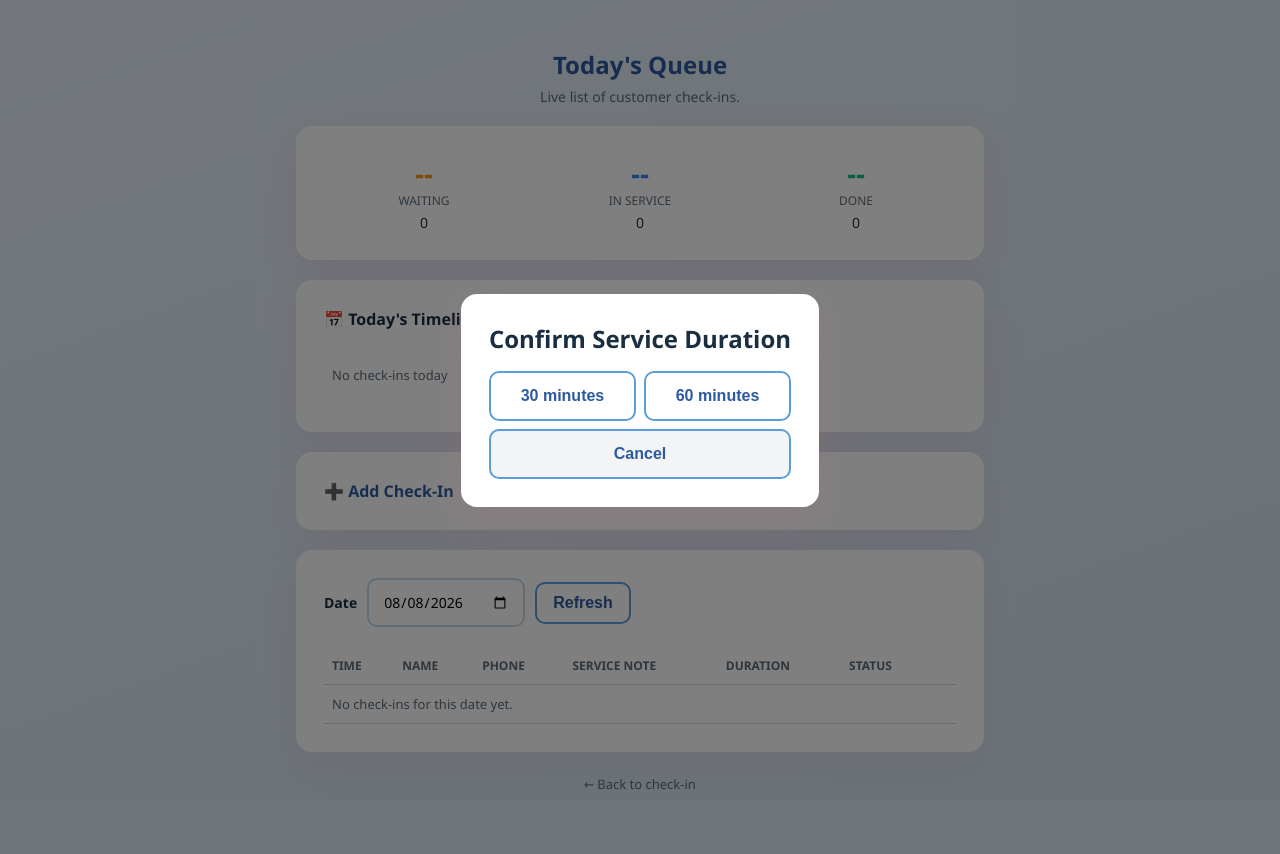
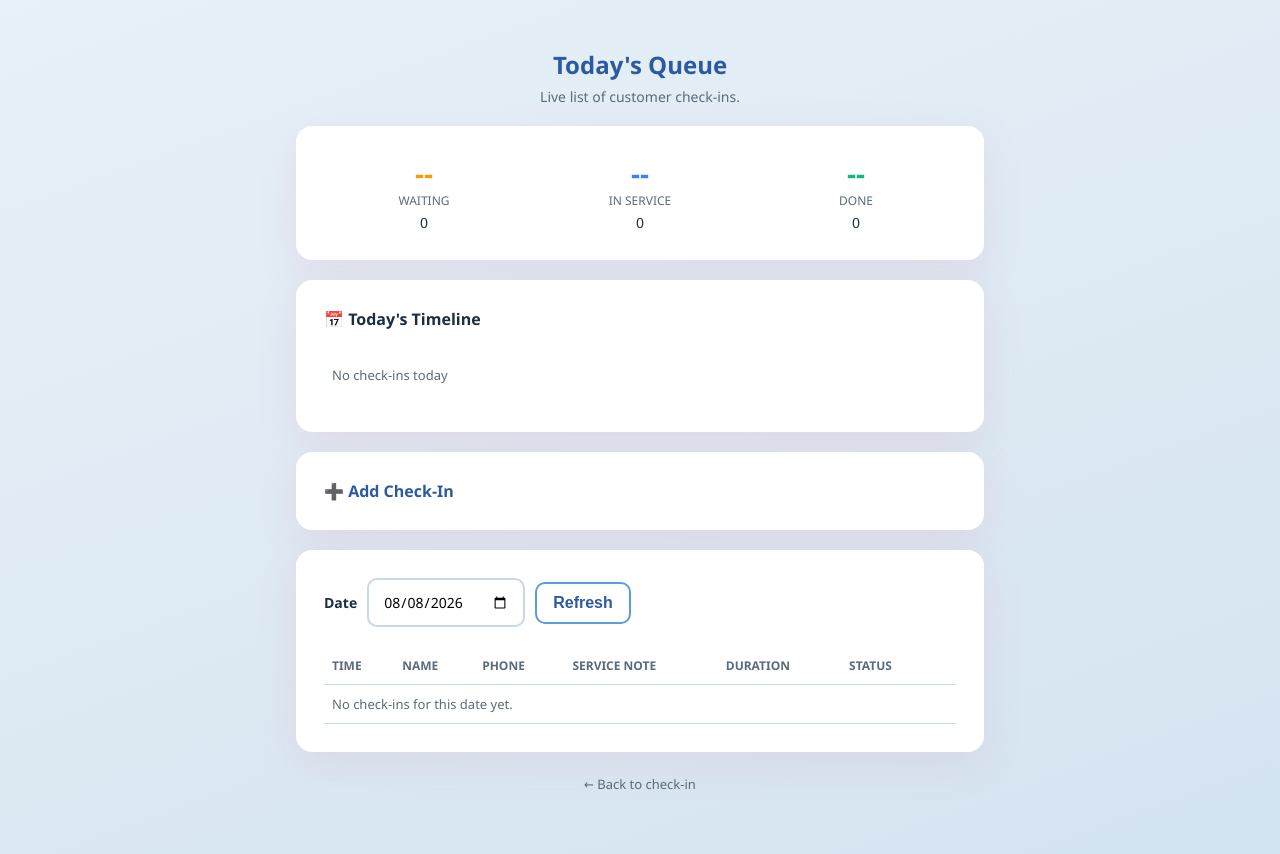
Before and after one commit to KEVIN-NGUYENDAD/Sass-ai-app, a Flask app: page /staff in a window 1280 px wide. Before the commit the page ends 789 px from the top, so only its background shows below. Run offline with Flask 3, Linux system fonts and the light colour scheme; the visitor is signed in with stand-in values (Sample User, id 1); data that the repository does not hold is empty.

Commit message:
Fix modal CSS display issue

```diff
--- a/nail_salon_checkin/static/staff.js
+++ b/nail_salon_checkin/static/staff.js
@@ -256,7 +256,7 @@
         pendingConfirmCheckinId = checkin.id;
         confirmModalName.textContent = checkin.name;
         confirmModalTime.textContent = `${checkin.date} at ${formatTime(checkin.time)}`;
-        confirmModal.style.display = 'flex';
+        confirmModal.style.cssText = 'display: flex !important;';
     }
 
     function hideConfirmModal() {
--- a/nail_salon_checkin/templates/staff.html
+++ b/nail_salon_checkin/templates/staff.html
@@ -114,7 +114,7 @@
         </footer>
     </div>
 
-    <div id="confirmModal" style="display: none; position: fixed; top: 0; left: 0; right: 0; bottom: 0; background: rgba(0,0,0,0.5); z-index: 1000; display: flex; align-items: center; justify-content: center;">
+    <div id="confirmModal" style="display: none; position: fixed; top: 0; left: 0; right: 0; bottom: 0; background: rgba(0,0,0,0.5); z-index: 1000; align-items: center; justify-content: center;">
         <div class="card" style="max-width: 360px; margin: auto;">
             <h2 style="margin-bottom: 16px;">Confirm Service Duration</h2>
             <p id="confirmModalName" style="font-weight: 600; margin-bottom: 8px;"></p>
```
